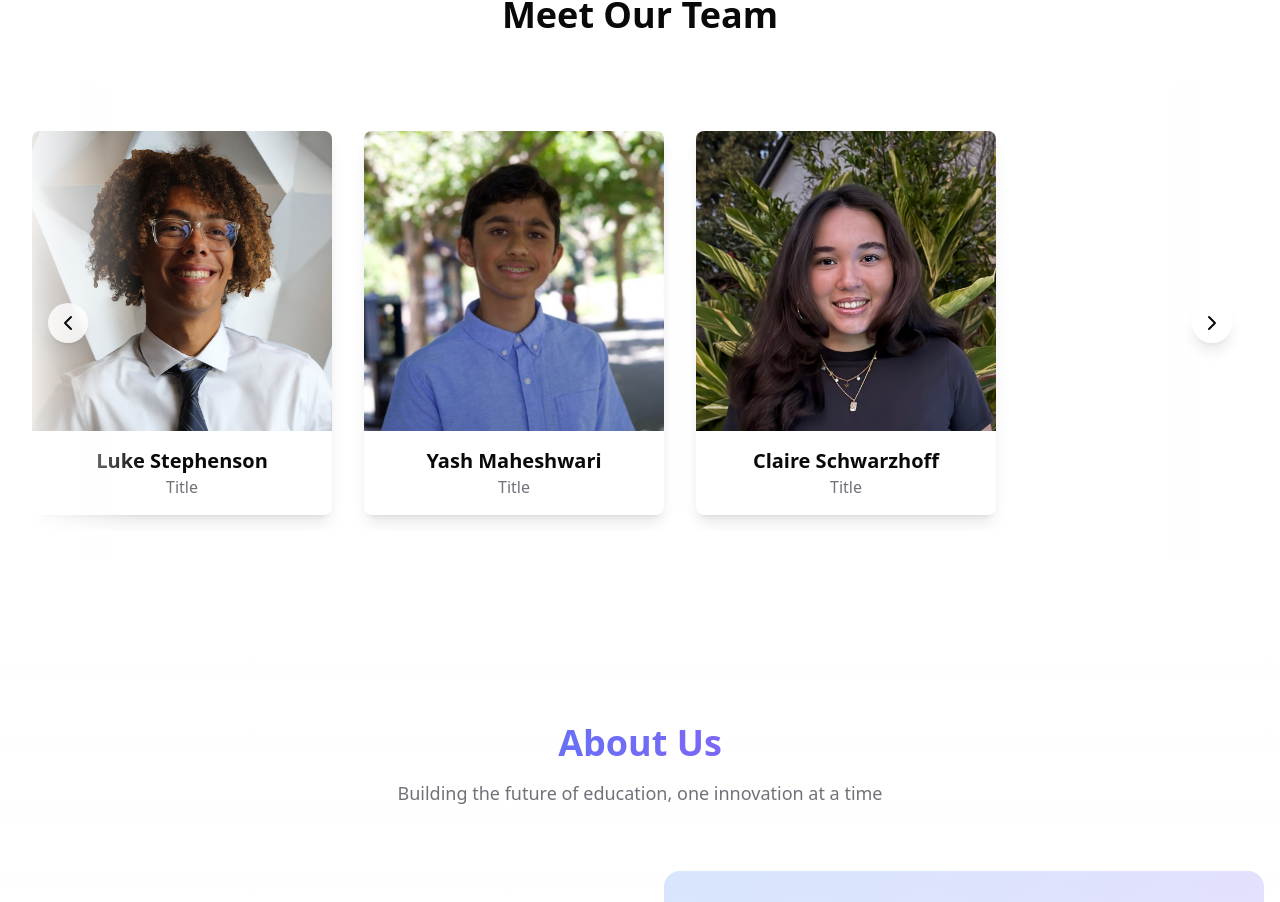
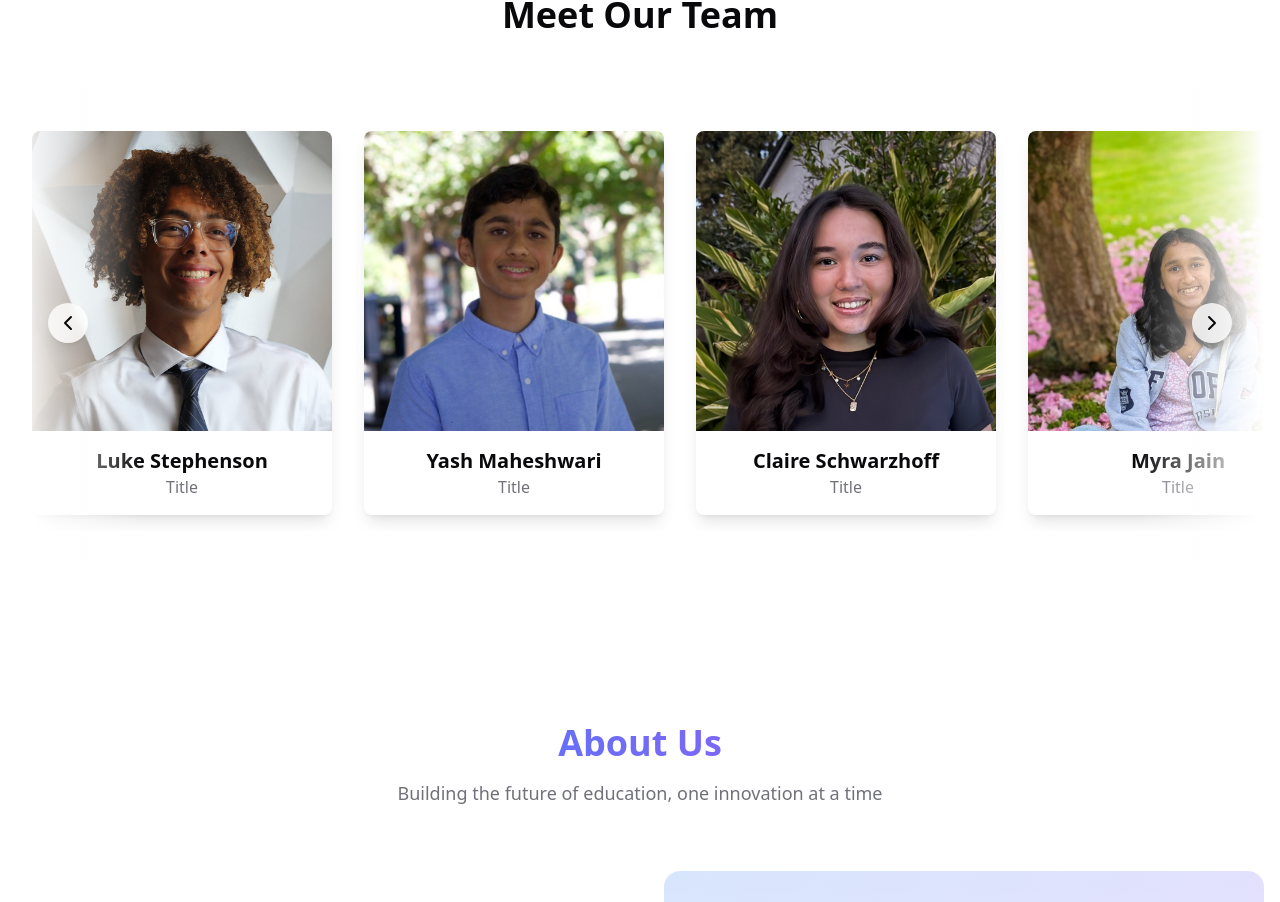
Before and after one commit to LukeSteph-txt/Google-Innovator-Project, a Next.js app: page / in a window 1280 px wide. Shown: the part 1690-2592 px from the top of the page. Built offline with nearby package versions, Linux system fonts and the light colour scheme.

Commit message:
Update team carousel

```diff
--- a/components/TeamCarousel.tsx
+++ b/components/TeamCarousel.tsx
@@ -15,13 +15,19 @@ const teamMembers = [
     name: "Yash Maheshwari",
     title: "Title",
     image: "/profiles/yashmaheshwari.jpeg",
-    bio: "Yash is a passionate technologist with expertise in AI and machine learning. He has been working on educational technology solutions for over 5 years and is dedicated to making learning more accessible and engaging for students worldwide."
+    bio: "Yash is a passionate technologist with expertise in AI and machine learning. He has been working on improving education for years and is dedicated to making learning more accessible and engaging for students."
   },
   {
     name: "Claire Schwarzhoff",
     title: "Title",
     image: "/profiles/claireschwarzhoff.jpeg",
-    bio: "Claire is a passionate technologist with expertise in AI and machine learning. He has been working on educational technology solutions for over 5 years and is dedicated to making learning more accessible and engaging for students worldwide."
+    bio: ""
+  },
+  {
+    name: "Myra Jain",
+    title: "Title",
+    image: "/profiles/myrajain.jpg",
+    bio: ""
   }
 ]
 
```
Also changed, not shown: public/profiles/myrajain.jpg (added).
